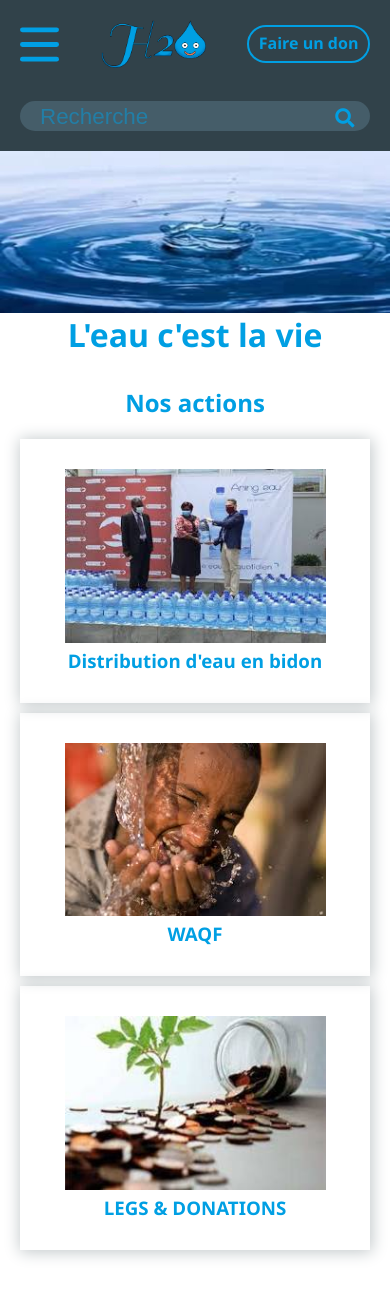
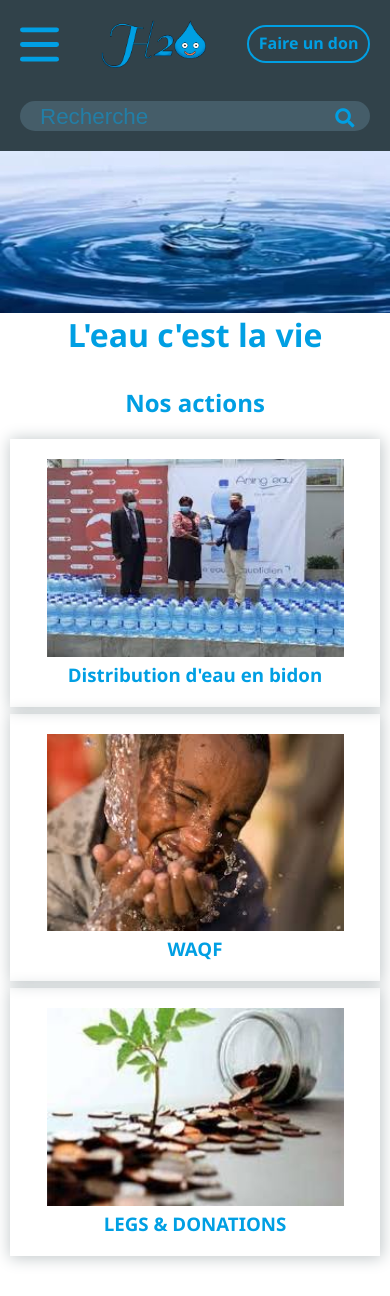
Before and after one commit to TahiKari/H2O, a PHP site: page / in a window 390 px wide. Before the commit the page ends 1259 px from the top, so only its background shows below. Run offline with PHP 8.4, Linux system fonts and the light colour scheme.

Commit message:
ft - H2O#16: modification responsive

```diff
--- a/index.html
+++ b/index.html
@@ -54,7 +54,7 @@
     <section class="top">
       <h2>Nos actions</h2>
       <div class="top-container">
-        <div class="card card-1">
+        <div class="card-1 card">
           <div class="card-inner">
             <div class="card-front">
               <img src="ressources/images/don-eau-1.jpg" alt="Photo don d'eau">
@@ -69,7 +69,7 @@
             </div>
           </div>
         </div>
-        <div class="card card-2">
+        <div class="card-2 card">
           <div class="card-inner">
             <div class="card-front">
               <img src="ressources/images/fontaine-eau-enfant-1.jpg" alt="Photo enfant qui boit de
@@ -84,7 +84,7 @@
             </div>
           </div>
         </div>
-        <div class="card card-3">
+        <div class="card-3 card">
           <div class="card-inner">
             <div class="card-front">
               <img src="ressources/images/legs-donation-1.jpg" alt="Image legs donations">
--- a/public/css/style.css
+++ b/public/css/style.css
@@ -991,6 +991,10 @@ footer li {
     font-size: 1.3em;
   }
 }*/
+h1 {
+  width: 85%;
+}
+
 .top {
   margin-bottom: 40px;
 }
@@ -998,18 +1002,42 @@ footer li {
 .top h2 {
   margin: 30px auto 20px;
   color: #009fe3;
-  width: 90vw;
+  width: 45%;
+}
+
+.top-container {
+  padding: 0 10px;
+  display: grid;
+  grid-template-columns: 1fr;
+  grid-template-rows: repeat(3, 1fr);
+  grid-template-areas: "card-1" "card-2" "card-3";
+  gap: 7px;
+}
+
+.card-1 {
+  grid-area: card-1;
+}
+
+.card-2 {
+  grid-area: card-2;
+}
+
+.card-3 {
+  grid-area: card-3;
 }
 
 .card {
   background-color: transparent;
-  margin: 10px 20px;
-  padding: 30px;
+  padding: 20px;
   box-shadow: 1px 1px 15px 1px #c1c7c9;
   display: flex;
   flex-direction: column;
   align-items: center;
   color: #009fe3;
+}
+
+.card h3 {
+  width: 100%;
 }
 
 .card-inner {
@@ -1023,27 +1051,67 @@ footer li {
   transform: rotateY(180deg);
 }
 
-.card-front, .card-back {
+.card-front,
+.card-back {
   width: 100%;
   backface-visibility: hidden;
 }
 
+.card:hover .card-front img,
+.card:hover .card-front h3 {
+  display: none;
+}
+
+.card-front img {
+  width: 90%;
+}
+
 .card-back {
   display: flex;
-  align-items: center;
+  align-items: flex-start;
   transform: rotateY(180deg);
   position: absolute;
-  top: 0;
-  font-size: 1.2em;
-  display: flex;
-  align-items: center;
+  top: -10px;
+  font-size: 1.1em;
   height: 100%;
 }
 
-.card img {
-  width: 90%;
+@media all and (min-width: 768px) {
+  .top-container {
+    display: grid;
+    grid-template-columns: 1fr 1fr 1fr 1fr;
+    grid-template-rows: 1fr 1fr;
+    grid-template-areas: "card-1 card-1 card-2 card-2" "card-3 card-3 card-3 card-3";
+    gap: 10px;
+  }
+
+  .card-1 {
+    grid-area: card-1;
+  }
+
+  .card-2 {
+    grid-area: card-2;
+  }
+
+  .card-3 {
+    grid-area: card-3;
+    width: 90;
+  }
+
+  .card {
+    margin: 0;
+    padding: 20px;
+  }
+
+  .card-front,
+.card-back {
+    width: 100%;
+  }
+
+  .card-front img {
+    width: 100%;
+  }
 }
-
 /*.center {
   margin-top: 20px;
 }
--- a/sass/pages/content.scss
+++ b/sass/pages/content.scss
@@ -1,3 +1,6 @@
+h1 {
+  width: 85%;
+}
 .top {
   margin-bottom: 40px;
 }
@@ -5,18 +8,45 @@
 .top h2 {
   margin: 30px auto 20px;
   color: $color1;
-  width: 90vw;
+  width: 45%;
+}
+
+.top-container {
+  padding: 0 10px;
+  display: grid;
+  grid-template-columns: 1fr;
+  grid-template-rows: repeat(3, 1fr);
+  grid-template-areas:
+  "card-1"
+  "card-2"
+  "card-3";
+  gap: 7px;
+}
+
+.card-1 {
+  grid-area: card-1;
+}
+
+.card-2 {
+  grid-area: card-2;
+}
+
+.card-3 {
+  grid-area: card-3;
 }
 
 .card {
   background-color: transparent;
-  margin: 10px 20px;
-  padding: 30px;
+  padding: 20px;
   box-shadow: 1px 1px 15px 1px #c1c7c9;
   display: flex;
   flex-direction: column;
   align-items: center;
   color: $color1;
+}
+
+.card h3 {
+  width: 100%;
 }
 
 .card-inner {
@@ -30,25 +60,68 @@
   transform: rotateY(180deg);
 }
 
-.card-front, .card-back {
+.card-front,
+.card-back {
   width: 100%;
   backface-visibility: hidden;
 }
 
+.card:hover .card-front img,
+.card:hover .card-front h3 {
+  display: none;
+}
+
+.card-front img {
+  width: 90%;
+}
+
 .card-back {
   display: flex;
-  align-items: center;
+  align-items: flex-start;
   transform: rotateY(180deg);
   position: absolute;
-  top: 0;
-  font-size: 1.2em;
-  display: flex;
-  align-items: center;
+  top: -10px;
+  font-size: 1.1em;
   height: 100%;
 }
 
-.card img {
-  width: 90%;
+@media all and (min-width: 768px) {
+  .top-container {
+    display: grid;
+    grid-template-columns: 1fr 1fr 1fr 1fr;
+    grid-template-rows: 1fr 1fr;
+    grid-template-areas:
+      "card-1 card-1 card-2 card-2"
+      "card-3 card-3 card-3 card-3";
+      gap: 10px;
+  }
+
+  .card-1 {
+    grid-area: card-1;
+  }
+
+  .card-2 {
+    grid-area: card-2;
+  }
+
+  .card-3 {
+    grid-area: card-3;
+    width: 90;
+  }
+
+  .card {
+    margin: 0;
+    padding: 20px;
+  }
+
+  .card-front,
+  .card-back {
+    width: 100%;
+  }
+
+  .card-front img {
+    width: 100%;
+  }
 }
 
 /*.center {
```
Also changed, not shown: 1 other file.
